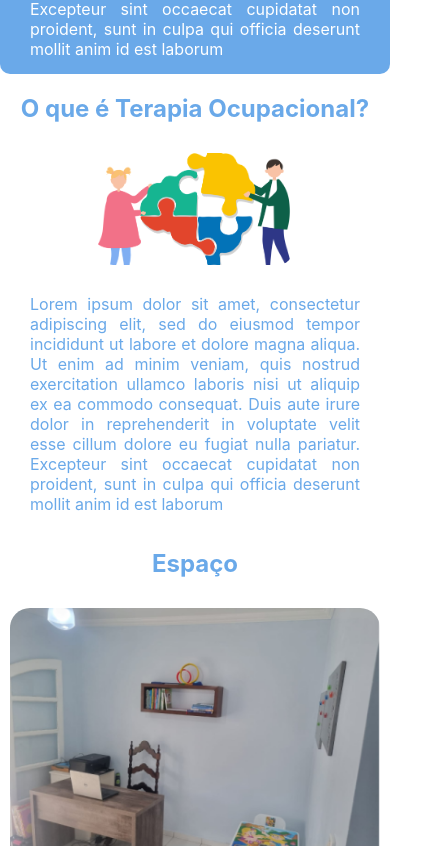
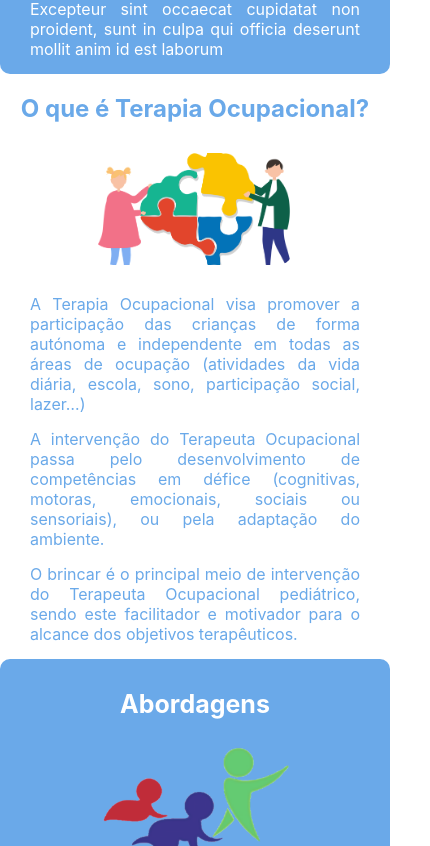
Before and after one commit to RonnySk/sorayaTo_web_page, a React (Create React App) app: page / in a window 390 px wide. Shown: the part 1154-2000 px from the top of the page, 430 px wide, since content can reach past the window. Built offline with nearby package versions, Linux system fonts and the light colour scheme.

Commit message:
add and update Therapies

```diff
--- a/src/App.css
+++ b/src/App.css
@@ -97,7 +97,7 @@
 
 }
 
-  .container-section4{
+  .container-footer{
     display: flex;
     flex-direction:column;
     text-align: center;
@@ -106,22 +106,9 @@
     color: white;
   }
 
-  .subcontainer-section4{
-    display: flex;
-    flex-direction: row;
-    align-items: center;
-    justify-content: space-around;
-  }
-
- .mapa-container{
-    width: 200px;
- }
-
-  .mapa-img{
-    width: 100%;
-    height: auto;
-    border-radius: 10px;
-  }
+.container-footer h2 {
+    font-size: 24px;
+}
 
 }
 @media (min-width: 769px) {
--- a/src/App.js
+++ b/src/App.js
@@ -5,6 +5,7 @@ import AboutMe from "./components/AboutMe";
 import ImgGalery from "./components/ImgGalery";
 import AboutTO from "./components/AboutTO";
 import Footer from "./components/Footer";
+import Therapies from "./components/Therapies";
 
 function App() {
   return (
@@ -13,6 +14,7 @@ function App() {
       <Section1 />
       <AboutMe />
       <AboutTO />
+      <Therapies />
       <ImgGalery />
       <Footer />
     </div>
--- a/src/components/AboutMe.jsx
+++ b/src/components/AboutMe.jsx
@@ -4,7 +4,7 @@ import sorayaPerfilImg from "../images/soraya_perfil.png.jpg";
 export default function AboutMe() {
   return (
     <div className="section2">
-      <h2> SOBRE MIM</h2>
+      <h2>Sobre mim</h2>
       <div className="second-section2">
         <img
           className="foto-perfil"
--- a/src/components/AboutTO.jsx
+++ b/src/components/AboutTO.jsx
@@ -13,13 +13,19 @@ export default function AboutTO() {
           alt="foto duas criancas com um puzzle"
         />
         <p>
-          Lorem ipsum dolor sit amet, consectetur adipiscing elit, sed do
-          eiusmod tempor incididunt ut labore et dolore magna aliqua. Ut enim ad
-          minim veniam, quis nostrud exercitation ullamco laboris nisi ut
-          aliquip ex ea commodo consequat. Duis aute irure dolor in
-          reprehenderit in voluptate velit esse cillum dolore eu fugiat nulla
-          pariatur. Excepteur sint occaecat cupidatat non proident, sunt in
-          culpa qui officia deserunt mollit anim id est laborum
+          A Terapia Ocupacional visa promover a participação das crianças de
+          forma autónoma e independente em todas as áreas de ocupação
+          (atividades da vida diária, escola, sono, participação social, lazer…)
+        </p>
+        <p>
+          A intervenção do Terapeuta Ocupacional passa pelo desenvolvimento de
+          competências em défice (cognitivas, motoras, emocionais, sociais ou
+          sensoriais), ou pela adaptação do ambiente.
+        </p>
+        <p>
+          O brincar é o principal meio de intervenção do Terapeuta Ocupacional
+          pediátrico, sendo este facilitador e motivador para o alcance dos
+          objetivos terapêuticos.
         </p>
       </div>
     </div>
--- a/src/components/Footer.jsx
+++ b/src/components/Footer.jsx
@@ -4,18 +4,15 @@ import logo from "../images/sorayaTo_logo7.png";
 
 export default function Footer() {
   return (
-    <div className="container-section4">
-      <h2>CONTATO</h2>
+    <div className="container-footer">
+      <h2>Contato</h2>
       <div className="subcontainer-section4">
         <img src={logo} alt="logo" />
         <div className="contatos">
           <p>41 8902-4017</p>
           <p>email@teste.com.br</p>
         </div>
-        <div className="mapa-container">
-          <p>Rua Amaralina, 456, Pontal do Paraná - PR</p>
-          <img className="mapa-img" src={mapaImg} alt="mapa do consultorio" />
-        </div>
+        <p>Rua Amaralina, 456, Pontal do Paraná - PR</p>
       </div>
     </div>
   );
--- /dev/null
+++ b/src/components/Therapies.jsx
@@ -0,0 +1,35 @@
+import React from "react";
+import logo2 from "../images/logo2.png";
+
+export default function Therapies() {
+  return (
+    <div className="section2">
+      <h2>Abordagens</h2>
+      <div className="second-section2">
+        <img
+          className="foto-perfil"
+          src={logo2}
+          alt="foto profissional de Soraya"
+        />
+        <div className="about-me">
+          <ul>
+            <li>Motricidade (global e fina);</li>
+            <li>
+              Sensorial (tátil, vestibular, propriocetivo, auditivo, olfativo,
+              visual, gustativo);
+            </li>
+            <li>Interação social;</li>
+            <li>Perturbação do Espectro do Autismo;</li>
+            <li>Perturbação do Desenvolvimento Intelectual;</li>
+            <li>Perturbação de Défice de Atenção/Hiperatividade;</li>
+            <li>Atraso Global do Desenvolvimento;</li>
+            <li>Perturbação do Desenvolvimento da Coordenação;</li>
+            <li>Disfunção de Integração Sensorial;</li>
+            <li>Alterações genéticas (síndromes);</li>
+            <li>Seletividade alimentar.</li>
+          </ul>
+        </div>
+      </div>
+    </div>
+  );
+}
```
Also changed, not shown: src/images/logo2.png (added).
